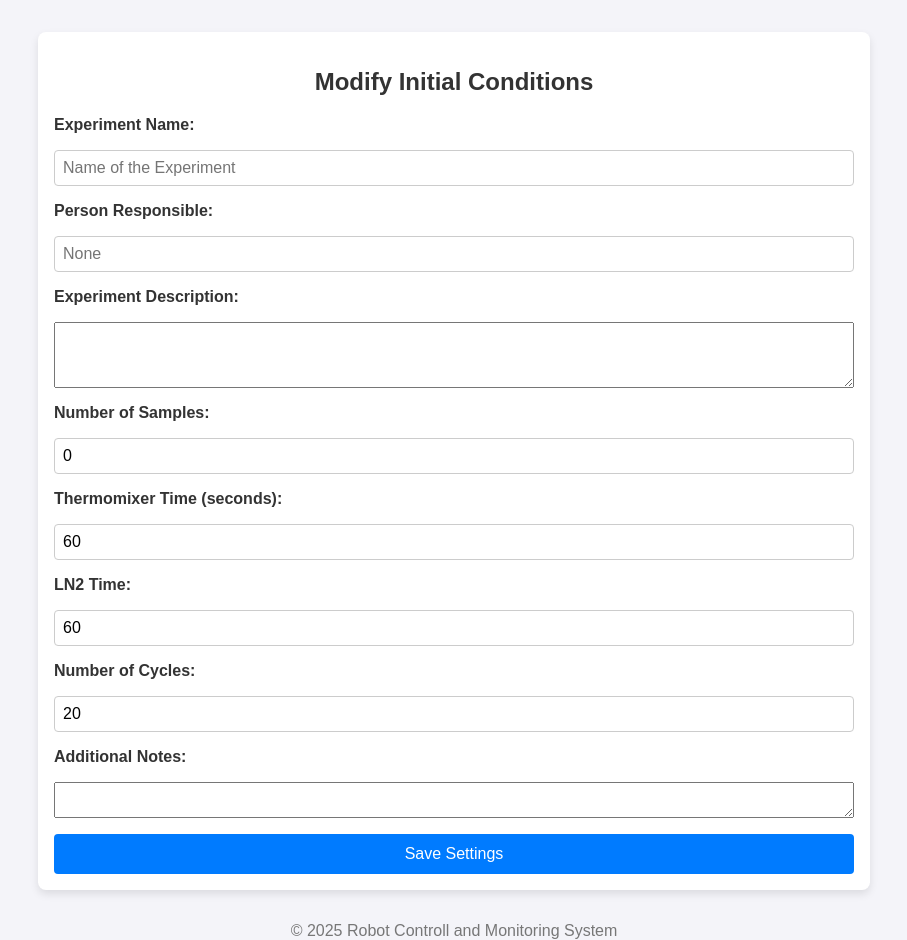
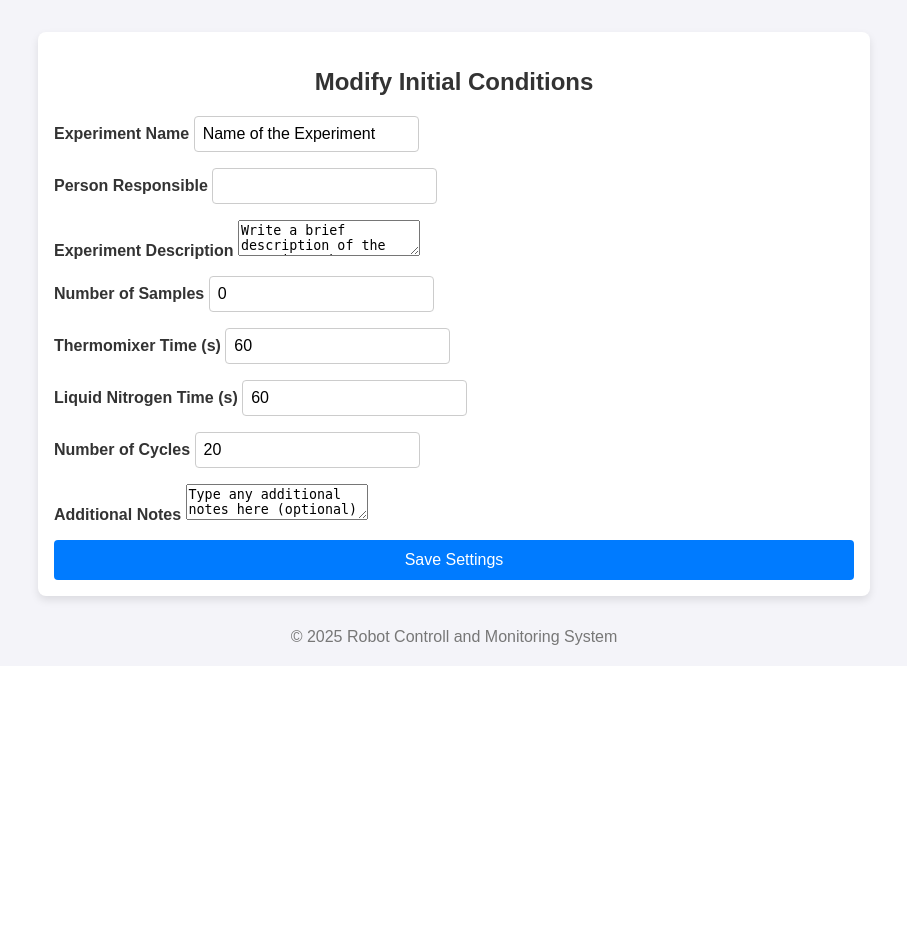
Before and after one commit to akshit-mee/Automated-Sample-Processing, a Flask app: page /settings in a window 1280 px wide. Shown: the part 134-1074 px from the top of the page, without its empty margins (186-1093 px from the left). After the commit the page ends 779 px from the top, so only its background shows below. Run offline with Flask 3, Linux system fonts and the light colour scheme.

Commit message:
feat: reorganize project structure, update models and forms for experiment settings, and enhance settings template

```diff
--- a/display/routes.py
+++ b/display/app/routes.py
@@ -1,5 +1,6 @@
-from flask import Flask, request, jsonify, render_template, redirect, url_for
+from flask import Flask, request, jsonify, render_template, redirect, url_for, flash
 from datetime import datetime
+from forms import ExperimentSettingForm
 
 app = Flask(__name__)
 
@@ -54,33 +55,34 @@
 def home():
     return render_template('index.html', status = gripper_status)
 
-@app.route('/settings', methods =['GET','POST'])
+@app.route('/settings', methods=['GET', 'POST'])
 def settings():
     global experiment_setting
-    if request.method == 'POST':
-        experiment_name = request.form.get('experiment_name', type = str)
-        person_responsible = request.form.get('person_responsible', type = str)
-        experiment_description = request.form.get('experiment_description', type = str)
-        number_of_samples = request.form.get('number_of_samples', type = int)
-        thermomixer_time_s = request.form.get('thermomixer_time_s', type = int)
-        liquid_nitrogen_time_s = request.form.get('liquid_nitrogen_time_s', type = int)
-        number_of_cycles = request.form.get('number_of_cycles', type = int)
-        additional_notes = request.form.get('additional_notes', type = str)
-
-        ## Can add aditional validation for the inputs here
-        experiment_setting['project_name'] = experiment_name
-        experiment_setting['person_responsible'] = person_responsible
-        experiment_setting['experiment_description'] = experiment_description
-        experiment_setting['number_of_samples'] = number_of_samples
-        experiment_setting['thermomixer_time_s'] = thermomixer_time_s
-        experiment_setting['liquid_nitrogen_time_s'] = liquid_nitrogen_time_s
-        experiment_setting['number_of_cycles'] = number_of_cycles
-        experiment_setting['additional_notes'] = additional_notes
+    form = ExperimentSettingForm()
+    if form.validate_on_submit():
+        experiment_setting['experiment_name'] = form.experiment_name.data
+        experiment_setting['person_responsible'] = form.person_responsible.data
+        experiment_setting['experiment_description'] = form.experiment_description.data
+        experiment_setting['number_of_samples'] = form.number_of_samples.data
+        experiment_setting['thermomixer_time_s'] = form.thermomixer_time_s.data
+        experiment_setting['liquid_nitrogen_time_s'] = form.liquid_nitrogen_time_s.data
+        experiment_setting['number_of_cycles'] = form.number_of_cycles.data
+        experiment_setting['additional_notes'] = form.additional_notes.data
         experiment_setting['update_time'] = datetime.now().strftime("%Y-%m-%d %H:%M:%S")
+        flash('Settings updated successfully!', 'success')
         return redirect(url_for('settings'))
 
-    return render_template('settings.html', title = 'Robot Settings', settings = experiment_setting)
+    # Pre-fill form with current settings
+    form.experiment_name.data = experiment_setting['experiment_name']
+    form.person_responsible.data = experiment_setting['person_responsible']
+    form.experiment_description.data = experiment_setting['experiment_description']
+    form.number_of_samples.data = experiment_setting['number_of_samples']
+    form.thermomixer_time_s.data = experiment_setting['thermomixer_time_s']
+    form.liquid_nitrogen_time_s.data = experiment_setting['liquid_nitrogen_time_s']
+    form.number_of_cycles.data = experiment_setting['number_of_cycles']
+    form.additional_notes.data = experiment_setting['additional_notes']
 
+    return render_template('settings.html', title='Robot Settings', form=form)
 
 @app.route('/update_status', methods=['POST'])
 def update_status():
--- /dev/null
+++ b/display/display.py
@@ -0,0 +1 @@
+from app import app
--- a/display/templates/settings.html
+++ b/display/templates/settings.html
@@ -3,33 +3,50 @@
 
     <div class="container">
         <h2>Modify Initial Conditions</h2>
-        <form method="post">
+        <form method="post" action="{{ url_for('settings') }}">
+            {{ form.hidden_tag() }}
 
-            <label for="experiment_name">Experiment Name:</label>
-            <input type="text" id="experiment_name" name="experiment_name" placeholder="{{ settings['experiment_name'] }}" required>
+            <div class="form-group">
+                {{ form.experiment_name.label }}
+                {{ form.experiment_name(class="form-control") }}
+            </div>
 
-            <label for="person_responsible">Person Responsible:</label>
-            <input type="text" id="person_responsible" name="person_responsible" placeholder="{{ settings['person_responsible'] }}" required>
+            <div class="form-group">
+                {{ form.person_responsible.label }}
+                {{ form.person_responsible(class="form-control") }}
+            </div>
 
-            <label for="experiment_description">Experiment Description:</label>
-            <textarea id="experiment_description" rows="4" name="experiment_description" placeholder="{{ settings['experiment_description'] }}" required> </textarea>
+            <div class="form-group">
+                {{ form.experiment_description.label }}
+                {{ form.experiment_description(class="form-control") }}
+            </div>
 
-            <label for="number_of_samples">Number of Samples:</label>
-            <input type="number" id="number_of_samples" name="number_of_samples" value="{{ settings['number_of_samples'] }}" min="1" required>
+            <div class="form-group">
+                {{ form.number_of_samples.label }}
+                {{ form.number_of_samples(class="form-control") }}
+            </div>
 
-            <label for="thermomixer_time_s">Thermomixer Time (seconds):</label>
-            <input type="number" id="thermomixer_time_s" name="thermomixer_time_s" value="{{ settings['thermomixer_time_s'] }}" min="1" required>
+            <div class="form-group">
+                {{ form.thermomixer_time_s.label }}
+                {{ form.thermomixer_time_s(class="form-control") }}
+            </div>
 
-            <label for="liquid_nitrogen_time_s">LN2 Time:</label>
-            <input type="number" id="liquid_nitrogen_time_s" name="liquid_nitrogen_time_s" value="{{ settings['liquid_nitrogen_time_s'] }}" min="1" required>
+            <div class="form-group">
+                {{ form.liquid_nitrogen_time_s.label }}
+                {{ form.liquid_nitrogen_time_s(class="form-control") }}
+            </div>
 
-            <label for="number_of_cycles">Number of Cycles:</label>
-            <input type="number" id="number_of_cycles" name="number_of_cycles" value="{{ settings['number_of_cycles'] }}" min="1" required>
+            <div class="form-group">
+                {{ form.number_of_cycles.label }}
+                {{ form.number_of_cycles(class="form-control") }}
+            </div>
 
-            <label for="additional_notes">Additional Notes:</label>
-            <textarea id="additional_notes" rows="2" name="additional_notes" placeholder="{{ settings['additional_notes'] }}"> </textarea>
+            <div class="form-group">
+                {{ form.additional_notes.label }}
+                {{ form.additional_notes(class="form-control") }}
+            </div>
 
-            <button type="submit">Save Settings</button>
+            <button type="submit" class="btn btn-primary">Save Settings</button>
         </form>
     </div>
-{%endblock%}
+{% endblock %}
```
Also changed, not shown: display/app/models.py (renamed from display/models.py, +6 -7 lines), display/app/__init__.py (renamed from display/__init__.py), display/app/forms.py (renamed from display/forms.py), 1 other file.
